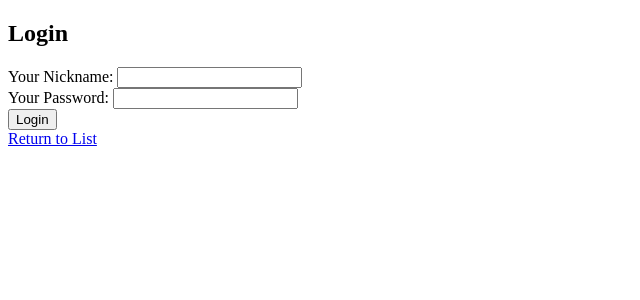
After one commit to LucasZhengrui/ShoppingSystem_Lucas, a Django app: page /login/ in a window 1280 px wide. The commit adds this page. Shown: the top 300 px of the page, without its empty margins (0-640 px from the left). Run offline with Django 4.2, Linux system fonts and the light colour scheme; data that the repository does not hold is empty.

Commit message:
Added login feature

```diff
--- a/shopping/templates/shopping/product_list.html
+++ b/shopping/templates/shopping/product_list.html
@@ -44,6 +44,11 @@
                 <div>
                     <a href="/user">
                         Register
+                    </a>
+                </div>
+                <div>
+                    <a href="/login">
+                        Login
                     </a>
                 </div>
             </div>
--- a/shopping_system/urls.py
+++ b/shopping_system/urls.py
@@ -21,4 +21,5 @@ urlpatterns = [
     path('', include('shopping.urls')),
     path('cart/', include('order.urls')),
     path('user/', include('usersgroup.urls')),
+    path('', include('usersgroup.urls')),
 ]
--- /dev/null
+++ b/usersgroup/templates/usersgroup/login.html
@@ -0,0 +1,45 @@
+<!DOCTYPE html>
+<head>
+    <title>
+        Login
+    </title>
+</head>
+<body>
+    <div>
+        <div>
+            <div>
+                <form method="post" action="">
+                    {% csrf_token %}
+                    <h2>
+                        Login
+                    </h2>
+                    <div>
+                        <label for="Nickname">
+                            Your Nickname:
+                        </label>
+                        <input type="text" id="Nickname" name="Nickname" required>
+                    </div>
+                    <div>
+                        <label for="Password">
+                            Your Password:
+                        </label>
+                        <input type="password" id="Password" name="Password" required>
+                    </div>
+                    <input type="submit" value="Login">
+                    <div>
+                        {% if error_message != "" %}
+                        <span>
+                            {{error_message}}
+                        </span>
+                        {% endif %}
+                    </div>
+                </form>
+                <div>
+                    <a href="/">
+                        Return to List
+                    </a>
+                </div>
+            </div>
+        </div>
+    </div>
+</body>
--- a/usersgroup/templates/usersgroup/register.html
+++ b/usersgroup/templates/usersgroup/register.html
@@ -25,7 +25,7 @@
         <span>{{Error_message}}</span>
         <button type="submit">Submit</button>&nbsp;&nbsp;
         <div>
-            <a href="/">Return to Product List</a>
+            <a href="/">Return to List</a>
         </div>
     </form>
 </body>
--- a/usersgroup/urls.py
+++ b/usersgroup/urls.py
@@ -3,5 +3,6 @@ from . import views
 
 urlpatterns = [
     path('', views.register, name='register'),
+    path('login/', views.login, name='login'),
     # path('register/', views.register, name='register'),
     ]
--- a/usersgroup/views.py
+++ b/usersgroup/views.py
@@ -45,3 +45,45 @@ def register(request):
         return response
     else:
         return render(request, 'usersgroup/register.html') # Need to be fixed since there is no html file at the moment
+
+def login(request):
+    if request.method == 'POST':
+        # Get the user nickname and password
+        Nickname = request.POST.get('Nickname')
+        Password = request.POST.get('Password')
+
+        # Search user in the database
+        try:
+            user = clients.objects.get(User_nickname=Nickname)
+        except clients.DoesNotExist:
+            error_message = 'Bad luck, user is not found!'
+            return render(request, 'usersgroup/login.html', {'error_message': error_message})
+
+        # Check password, is it correct?
+        Password_md5 = hashlib.md5(Password.encode('utf-8')).hexdigest()
+        if Password_md5 != user.User_psd:
+            error_message = 'Password is incorrect!'
+            return render(request, 'usersgroup/login.html', {'error_message': error_message})
+
+        # Set user login status to "logged in"
+        user.User_status = 1 # 0 means the user doesn't login, 1 means the user has logged in to their account
+        user.save()
+
+        # Create a response object and set a cookie
+        response = goto_index_view(request,'/')
+        response.set_cookie('Nickname', Nickname)
+
+        return response
+
+    else:
+        response = render(request, 'usersgroup/login.html')
+        Nickname = request.COOKIES.get('Nickname')
+        try:
+            user = clients.objects.get(User_nickname=Nickname)
+            user.User_status = 0
+            user.save()
+        except clients.DoesNotExist:
+            pass
+
+        response.delete_cookie('Nickname')
+        return response
```
Also changed, not shown: README.md.
